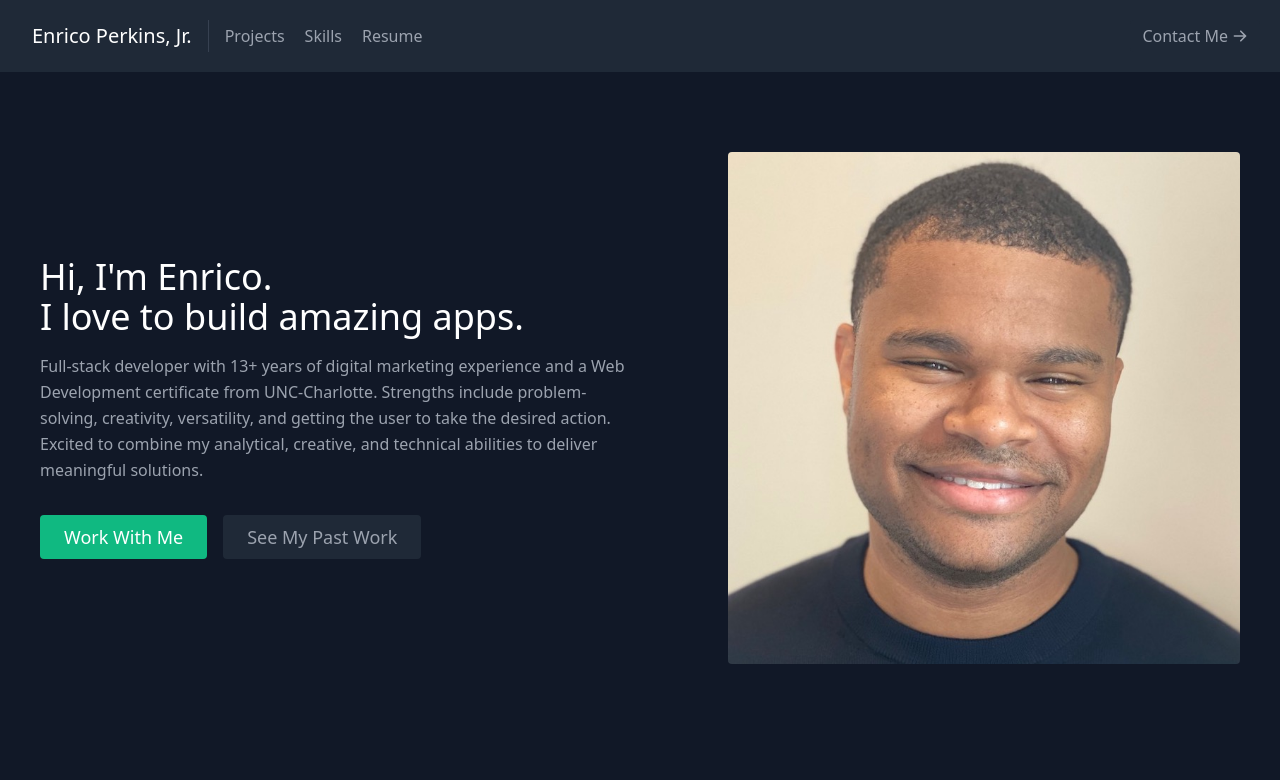
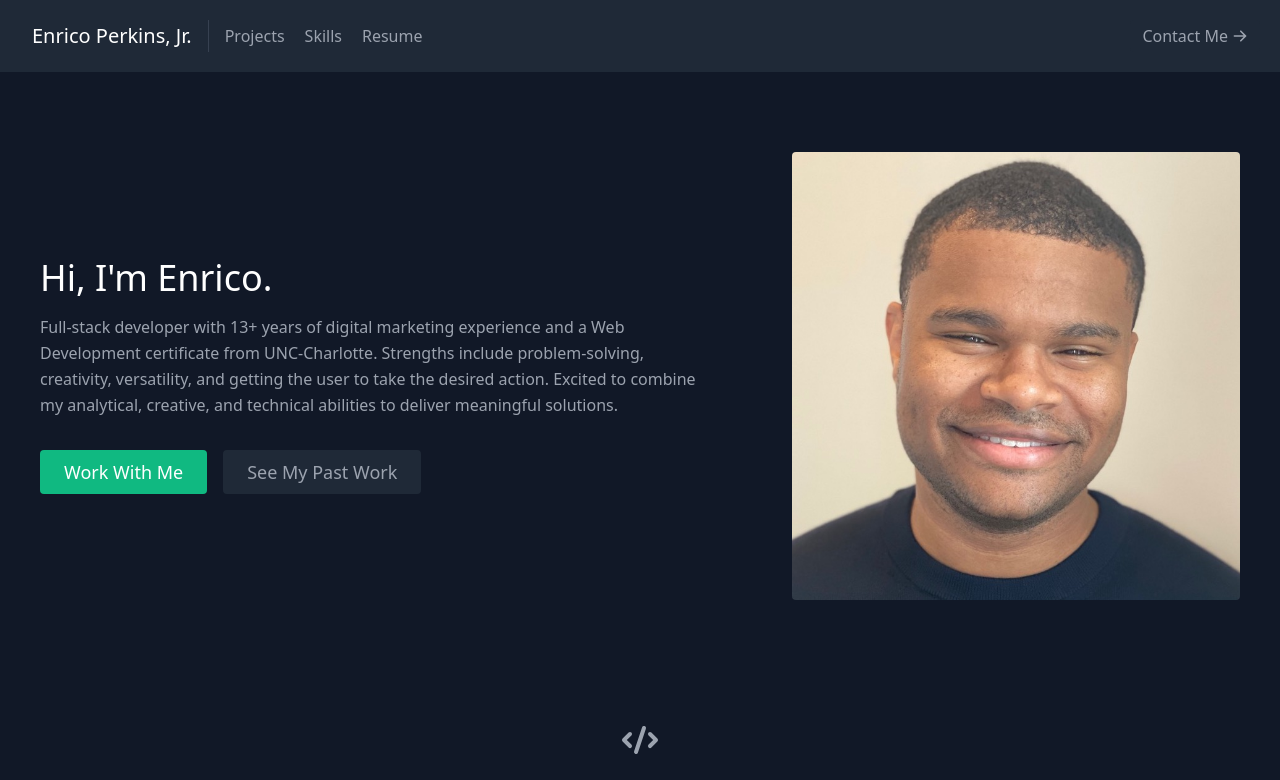
Before and after one commit to evperkinsjr/react-portfolio, a React (Create React App) app: page / in a window 1280 px wide. Shown: the top 780 px of the page. Built offline with nearby package versions, Linux system fonts and the light colour scheme.

Commit message:
adjusted profile photo size

```diff
--- a/src/components/About.js
+++ b/src/components/About.js
@@ -7,8 +7,6 @@
         <div className="lg:flex-grow md:w-1/2 lg:pr-24 md:pr-16 flex flex-col md:items-start md:text-left mb-16 md:mb-0 items-center text-center">
           <h1 className="title-font sm:text-4xl text-3xl mb-4 font-medium text-white">
             Hi, I'm Enrico.
-            <br className="hidden lg:inline-block" />I love to build amazing
-            apps.
           </h1>
           <p className="mb-8 leading-relaxed">
           Full-stack developer with 13+ years of digital marketing experience and a Web Development certificate from UNC-Charlotte. Strengths include problem-solving, creativity, versatility, and getting the user to take the desired action. Excited to combine my analytical, creative, and technical abilities to deliver meaningful solutions.
@@ -26,7 +24,7 @@
             </a>
           </div>
         </div>
-        <div className="lg:max-w-lg lg:w-full md:w-1/2 w-5/6">
+        <div className="lg:max-w-md lg:w-5/12 md:w-1/2 w-5/6">
           <img
             className="object-cover object-center rounded"
             alt="hero"
```
